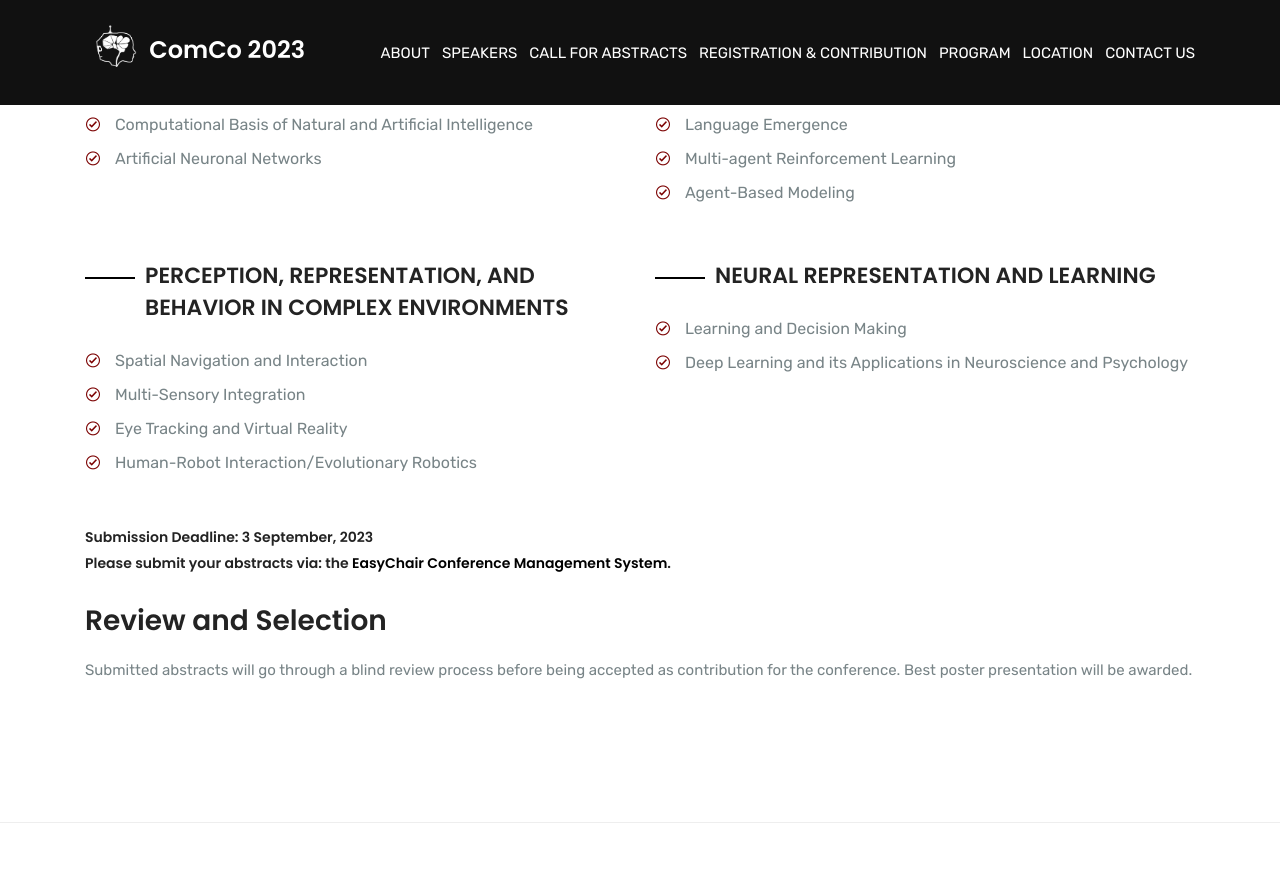
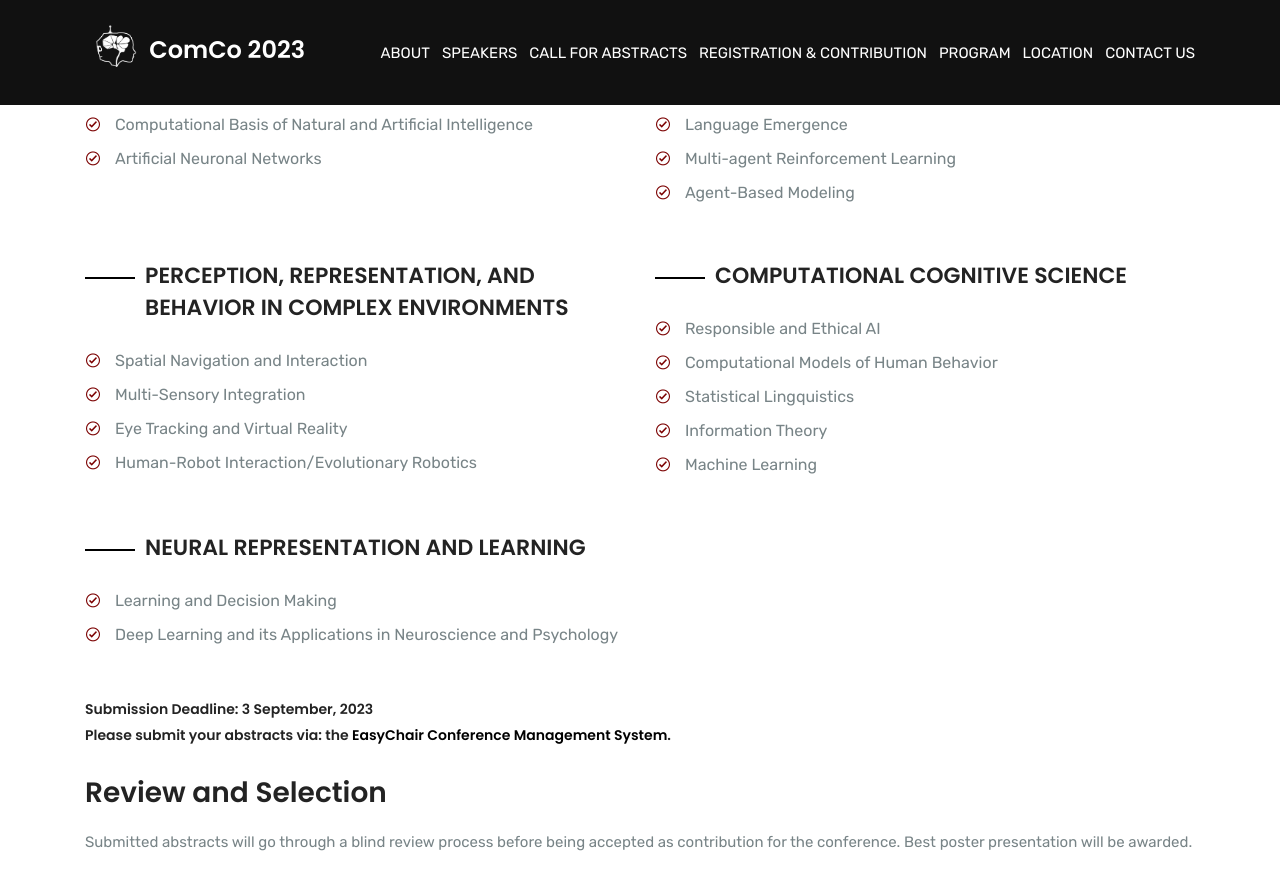
Before and after one commit to comco23/comco23.github.io, a Jekyll site: the page built from abstracts.html, in a window 1280 px wide and 900 px high, scrolled down 770 px. Shown: the top 890 px of the window. Built offline with Jekyll 4.4.1, drawn with Linux system fonts in a browser that asks for light colours; some web fonts are replaced.

Commit message:
added a category

```diff
--- a/_data/abstracts.json
+++ b/_data/abstracts.json
@@ -24,11 +24,25 @@
 			"Human-Robot Interaction/Evolutionary Robotics"
 		]
 	},
+
+	{
+		"name": "Computational Cognitive Science",
+		"people": [
+			"Responsible and Ethical AI",
+			"Computational Models of Human Behavior",
+			"Statistical Lingquistics",
+			"Information Theory",
+			"Machine Learning"
+		]
+
+	},
+
 	{
 		"name": "Neural Representation and Learning",
 		"people": [
 			"Learning and Decision Making",
 			"Deep Learning and its Applications in Neuroscience and Psychology"
 		]
+
 	}
 	]
```
